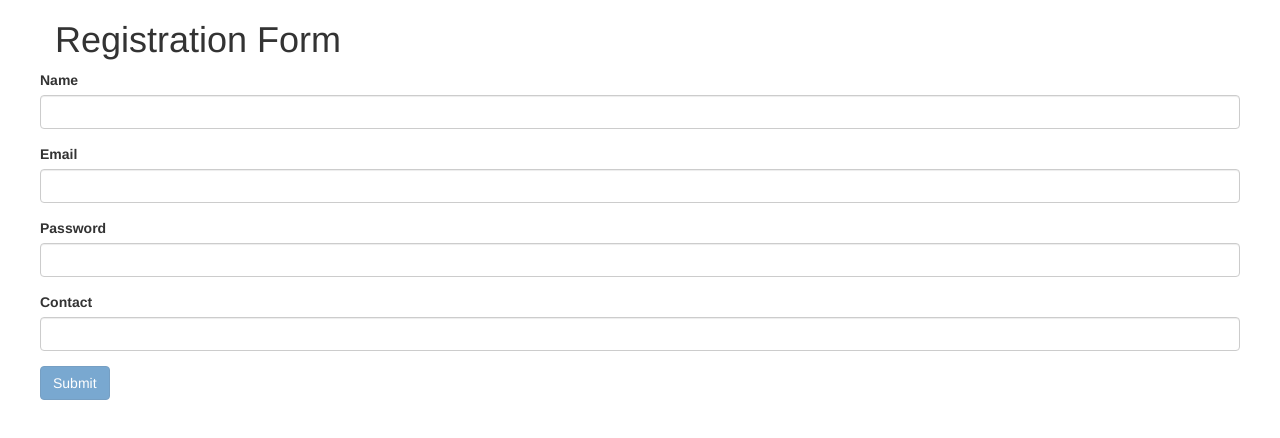
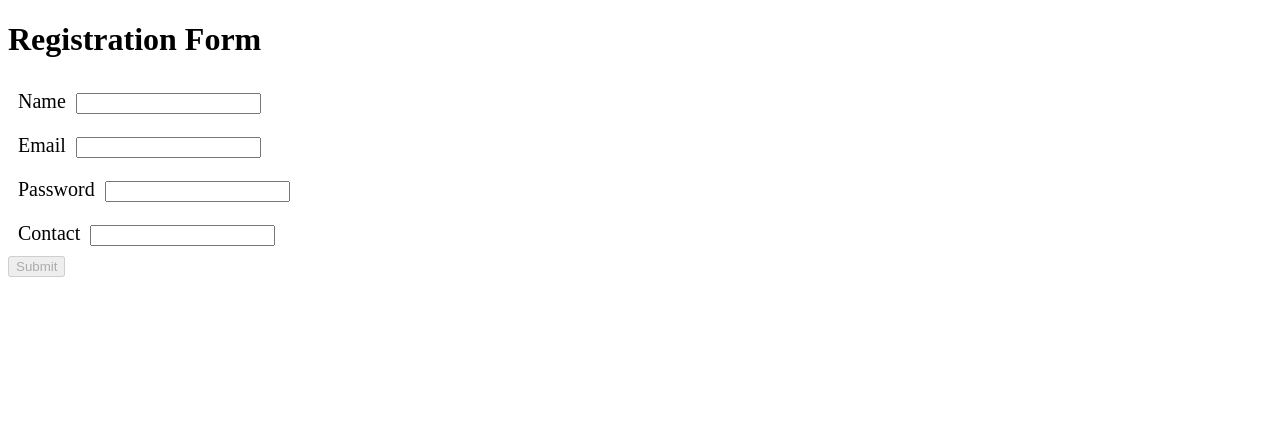
Before and after one commit to Brijeshlakkad/AngularEx, an Angular app: page / in a window 1280 px wide. Shown: the top 438 px of the page. Built offline with nearby package versions, Linux system fonts and the light colour scheme.

Commit message:
Revert "Added Bootstrap"
This reverts commit 3d040eef21f71a486eb8b5a927c821f348f34089.

```diff
--- a/angular.json
+++ b/angular.json
@@ -24,17 +24,18 @@
               "src/assets"
             ],
             "styles": [
-                            "src/styles.css",
-                            "/home/brijesh/Brijesh/Angular/Exercises/Day 3/lazy-load-ex/node_modules/bootstrap/dist/css/bootstrap.min.css"
+              "src/styles.css"
             ],
             "scripts": []
           },
           "configurations": {
             "production": {
-                            "fileReplacements": [{
+              "fileReplacements": [
+                {
                   "replace": "src/environments/environment.ts",
                   "with": "src/environments/environment.prod.ts"
-                            }],
+                }
+              ],
               "optimization": true,
               "outputHashing": "all",
               "sourceMap": false,
@@ -44,7 +45,8 @@
               "extractLicenses": true,
               "vendorChunk": false,
               "buildOptimizer": true,
-                            "budgets": [{
+              "budgets": [
+                {
                   "type": "initial",
                   "maximumWarning": "2mb",
                   "maximumError": "5mb"
@@ -118,7 +120,6 @@
           }
         }
       }
-        }
-    },
+    }},
   "defaultProject": "lazy-load-ex"
 }
--- a/package.json
+++ b/package.json
@@ -19,7 +19,6 @@
     "@angular/platform-browser": "~8.2.0",
     "@angular/platform-browser-dynamic": "~8.2.0",
     "@angular/router": "~8.2.0",
-    "bootstrap": "^3.3.7",
     "rxjs": "~6.4.0",
     "tslib": "^1.10.0",
     "zone.js": "~0.9.1"
--- a/src/app/app.component.html
+++ b/src/app/app.component.html
@@ -1,3 +1,3 @@
-<div class="container">
+<div>
     <router-outlet></router-outlet>
 </div>
--- a/src/app/registration/registration.component.css
+++ b/src/app/registration/registration.component.css
@@ -1,11 +1,11 @@
-/* .form-control {
+.form-control {
     padding: 10px;
 }
 
 .form-control label {
     font-size: 20px;
     padding-right: 10px;
-} */
+}
 
 .error-message {
     color: red;
--- a/src/app/registration/registration.component.html
+++ b/src/app/registration/registration.component.html
@@ -1,20 +1,19 @@
-<div class="row">
+<div>
     <h1>Registration Form</h1>
-    <div class="row">
     <form [formGroup]="personForm" (ngSubmit)="showFormData()">
-            <div class="form-group">
+        <div class="form-control">
             <label>Name</label>
-                <input type="text" formControlName="name" class="form-control" />
-                <div *ngIf=" personForm.get('name').invalid && (personForm.get('name').touched || personForm.get( 'name').dirty) " class="text-danger message-block ">
+            <input type="text" formControlName="name" />
+            <div *ngIf="personForm.get('name').invalid && (personForm.get('name').touched || personForm.get('name').dirty)" class="text-danger message-block">
                 <div *ngIf="personForm.get('name').errors.required" class="error-message">
                     <small>Name is required.</small>
                 </div>
             </div>
         </div>
-            <div class="form-group">
+        <div class="form-control">
             <label>Email</label>
-                <input type="text " formControlName="email" class="form-control" />
-                <div *ngIf="personForm.get('email').invalid && (personForm.get('email').touched || personForm.get('email').dirty) " class="text-danger message-block ">
+            <input type="text" formControlName="email" />
+            <div *ngIf="personForm.get('email').invalid && (personForm.get('email').touched || personForm.get('email').dirty)" class="text-danger message-block">
                 <div *ngIf="personForm.get('email').errors.required" class="error-message">
                     <small>Email is required.</small>
                 </div>
@@ -23,46 +22,42 @@
                 </div>
             </div>
         </div>
-            <div class="form-group">
+        <div class="form-control">
             <label>Password</label>
-                <input type="text " formControlName="password" class="form-control" />
-                <div *ngIf="personForm.get('password').invalid && (personForm.get('password').touched || personForm.get('password').dirty) " class="text-danger message-block ">
-                    <div *ngIf="personForm.get('password').errors.required " class="error-message ">
+            <input type="text" formControlName="password" />
+            <div *ngIf="personForm.get('password').invalid && (personForm.get('password').touched || personForm.get('password').dirty)" class="text-danger message-block">
+                <div *ngIf="personForm.get('password').errors.required" class="error-message">
                     <small>Password is required.</small>
                 </div>
-                    <div *ngIf="personForm.get('password').errors.pattern " class="error-message ">
+                <div *ngIf="personForm.get('password').errors.pattern" class="error-message">
                     <small>Invalid Password</small>
                 </div>
             </div>
         </div>
-            <div class="form-group">
+        <div class="form-control">
             <label>Contact</label>
-                <input type="text " formControlName="contact" class="form-control" />
-                <div *ngIf="personForm.get( 'contact').invalid && (personForm.get( 'contact').touched || personForm.get( 'contact').dirty) " class="text-danger message-block ">
-                    <div *ngIf="personForm.get( 'contact').errors.required " class="error-message ">
+            <input type="text" formControlName="contact" />
+            <div *ngIf="personForm.get('contact').invalid && (personForm.get('contact').touched || personForm.get('contact').dirty)" class="text-danger message-block">
+                <div *ngIf="personForm.get('contact').errors.required" class="error-message">
                     <small>Contact is required.</small>
                 </div>
-                    <div *ngIf="personForm.get( 'contact').errors.pattern " class="error-message ">
+                <div *ngIf="personForm.get('contact').errors.pattern" class="error-message">
                     <small>Invalid Contact</small>
                 </div>
             </div>
         </div>
         <div>
-                <button class="btn btn-primary" type="submit " [disabled]="!personForm.valid ">Submit</button>
+            <button class="btn btn-primary" type="submit" [disabled]="!personForm.valid">Submit</button>
         </div>
     </form>
 </div>
-    <div class="row">
-        <div *ngIf="isValidToShow " class="data-to-show ">
-            <h2>Person Details</h2>
-            <span class="field ">Name</span>
-            <span class="value ">{{displayData.name}}</span><br/>
-            <span class="field ">Email</span>
-            <span class="value ">{{displayData.email}}</span><br/>
-            <span class="field ">Password</span>
-            <span class="value ">{{displayData.password}}</span><br/>
-            <span class="field ">Contact</span>
-            <span class="value ">{{displayData.contact}}</span>
+<div *ngIf="isValidToShow" class="data-to-show">
+    <span class="field">Name</span>
+    <span class="value">{{displayData.name}}</span><br/>
+    <span class="field">Email</span>
+    <span class="value">{{displayData.email}}</span><br/>
+    <span class="field">Password</span>
+    <span class="value">{{displayData.password}}</span><br/>
+    <span class="field">Contact</span>
+    <span class="value">{{displayData.contact}}</span>
 </div>
-    </div>
-</div>
--- a/src/app/registration/registration.component.ts
+++ b/src/app/registration/registration.component.ts
@@ -1,5 +1,5 @@
 import { Component, OnInit } from '@angular/core';
-import { FormGroup, Validators } from '@angular/forms';
+import { FormControl, FormGroup, Validators } from '@angular/forms';
 import { FormBuilder } from '@angular/forms';
 @Component({
   selector: 'app-registration',
@@ -9,9 +9,9 @@ import { FormBuilder } from '@angular/forms';
 export class RegistrationComponent implements OnInit {
 
   personForm: FormGroup;
-  emailRegEx: RegExp = /^[a-z0-9._%+-]+@[a-z0-9.-]+\.[a-z]{2,4}$/;
-  passwordRegEx: RegExp = /(?=^.{8,}$)(?=.*\d)(?=.*[a-z])(?=.*[A-Z])(?=.*[!@#$%^&amp;*()_+}{&quot;:;'?/&gt;.&lt;,])(?!.*\s).*$/;
-  mobileRegEx: RegExp = /^[0-9]{10}$/;
+  emailRegEx = /^[a-z0-9._%+-]+@[a-z0-9.-]+\.[a-z]{2,4}$/;
+  passwordRegEx = /(?=^.{8,}$)(?=.*\d)(?=.*[a-z])(?=.*[A-Z])(?=.*[!@#$%^&amp;*()_+}{&quot;:;'?/&gt;.&lt;,])(?!.*\s).*$/;
+  mobileRegEx = /^[0-9]{10}$/;
   displayData: any;
   isValidToShow: boolean = false;
   constructor(private fb: FormBuilder) {
```
Also changed, not shown: 1 other file (tests, documents, lock files or other folders). Lines whose indentation alone changed are shown as unchanged.
